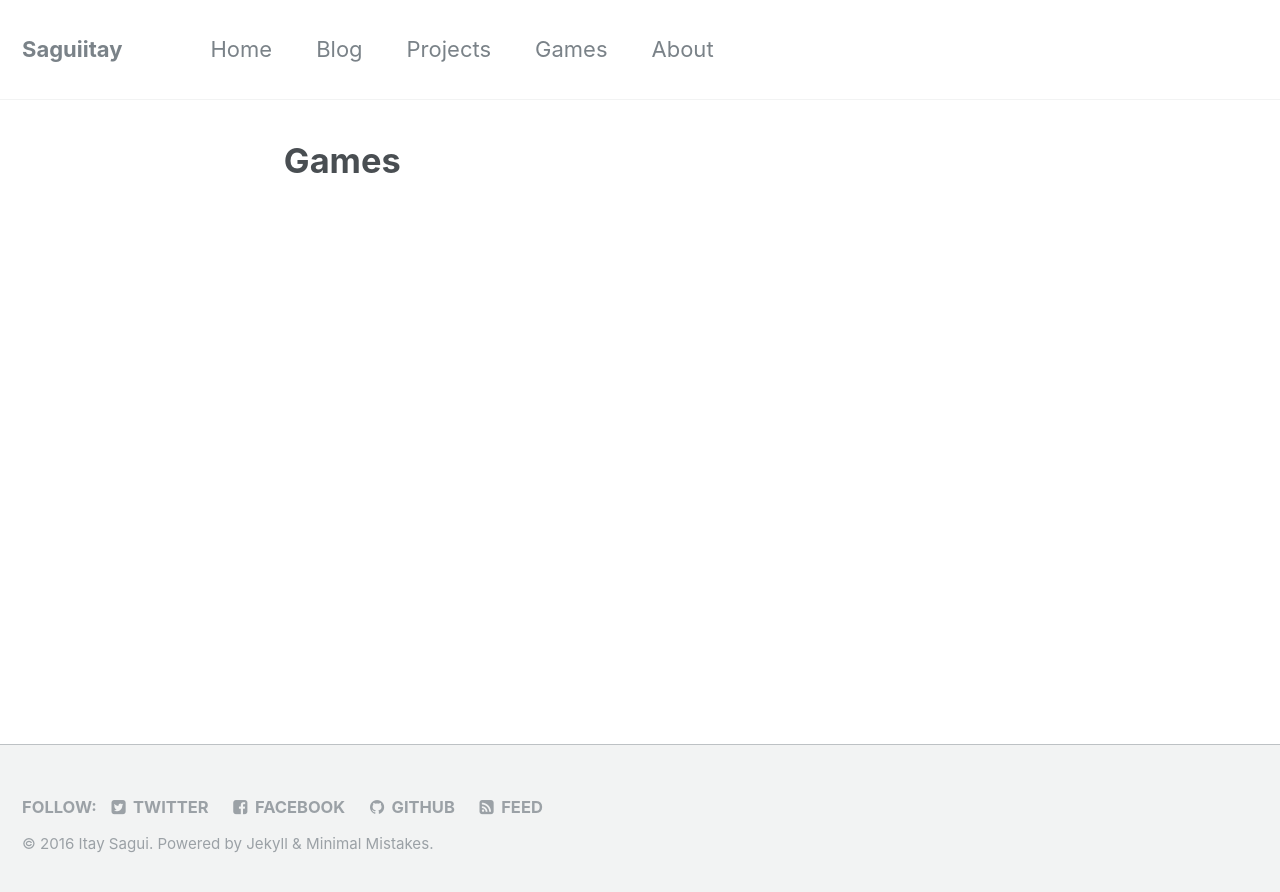
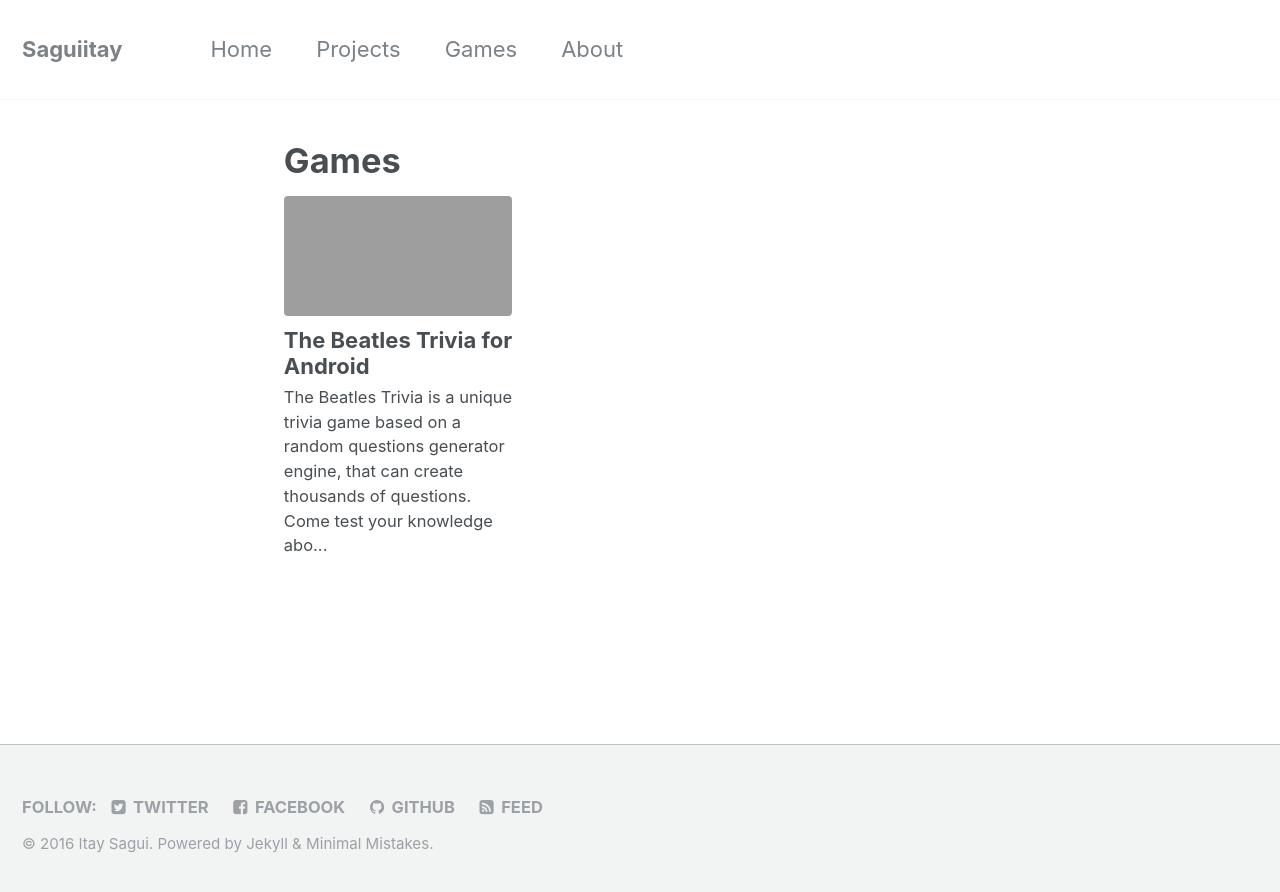
Before and after one commit to nathanghans/saguiitay.github.io, a Jekyll site: the page built from _pages/games.md, in a window 1280 px wide. Shown: the top 892 px of the page. Built offline with Jekyll 4.4.1, drawn with Linux system fonts in a browser that asks for light colours; part of the change alters nothing that is shown.

Commit message:
Added The Beatles Trivia for Android

```diff
--- a/_config.yml
+++ b/_config.yml
@@ -251,3 +251,18 @@ defaults:
     values:
       layout: single
       author_profile: false
+
+  # _games
+  -
+    scope:
+      path: ""
+      type: games
+    values:
+      layout: single
+      author_profile: false
+      share: true
+
+collections:
+  games:
+    output: true
+    permalink: /:collection/:path/
--- a/_data/navigation.yml
+++ b/_data/navigation.yml
@@ -2,10 +2,6 @@ main:
   -
     title: "Home"
     url: /
-
-  -
-    title: "Blog"
-    url: /blog/
 
   -
     title: "Projects"
--- /dev/null
+++ b/_games/the-beatles-trivia-for-android.md
@@ -0,0 +1,34 @@
+---
+title: "The Beatles Trivia for Android"
+excerpt: "The Beatles Trivia is a unique trivia game based on a random questions generator engine, that can create thousands of questions. Come test your knowledge about The Beatles, their albums, songs, and lyrics."
+header:
+  image: foo-bar-identity.jpg
+  teaser: foo-bar-identity-th.jpg
+sidebar:
+  - title: "Download"
+    image: http://placehold.it/350x250
+    image_alt: "Download"
+    text: "Download from Google Play"
+gallery:
+  - url: the-beatles-trivia\android\Screenshot1.jpg
+    image_path: the-beatles-trivia\android\Screenshot1.jpg
+    alt: "Screenshot 1"
+  - url: the-beatles-trivia\android\Screenshot2.jpg
+    image_path: the-beatles-trivia\android\Screenshot2.jpg
+    alt: "Screenshot 2"
+  - url: the-beatles-trivia\android\Screenshot3.jpg
+    image_path: the-beatles-trivia\android\Screenshot3.jpg
+    alt: "Screenshot 3"
+---
+
+The Beatles Trivia is a unique trivia game based on a random questions generator engine, that can create thousands of questions. Come test your knowledge about The Beatles, their albums, songs, and lyrics.
+
+## Features:
+
+  - Exceedingly simple and elegant
+  - Thousands of questions
+  - Unique random questions engine
+  - Questions based on 13 albums, 194 songs, 687 lyrics phrases, 45 quotes, events and more…
+  - 13 types of questions
+
+{% include gallery %}
```
Also changed, not shown: images/the-beatles-trivia/android/Screenshot1.png (added), images/the-beatles-trivia/android/Screenshot2.png (added), images/the-beatles-trivia/android/Screenshot3.png (added).
